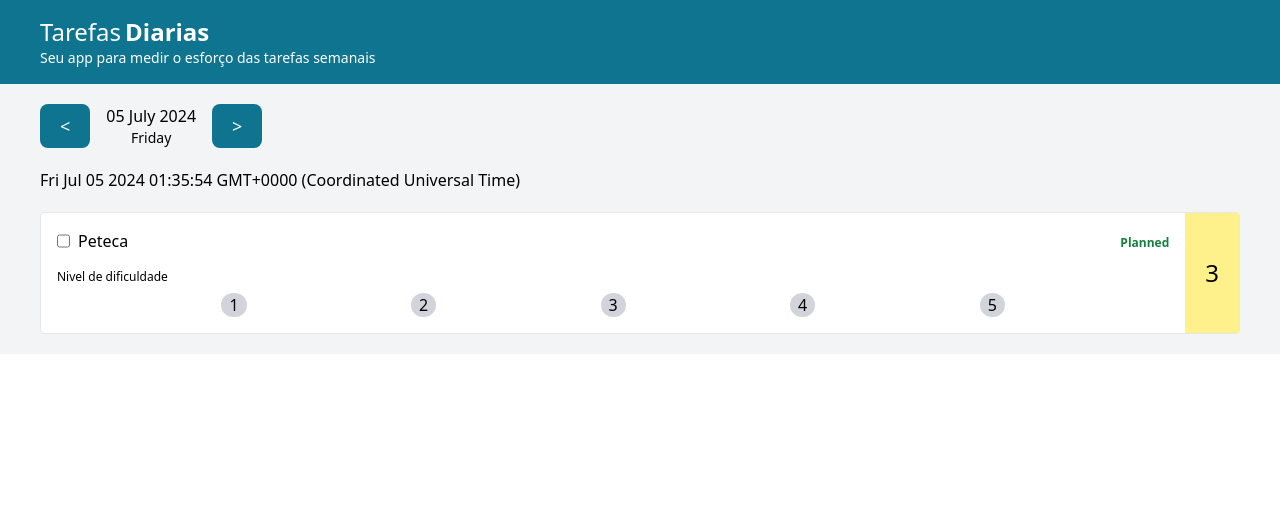
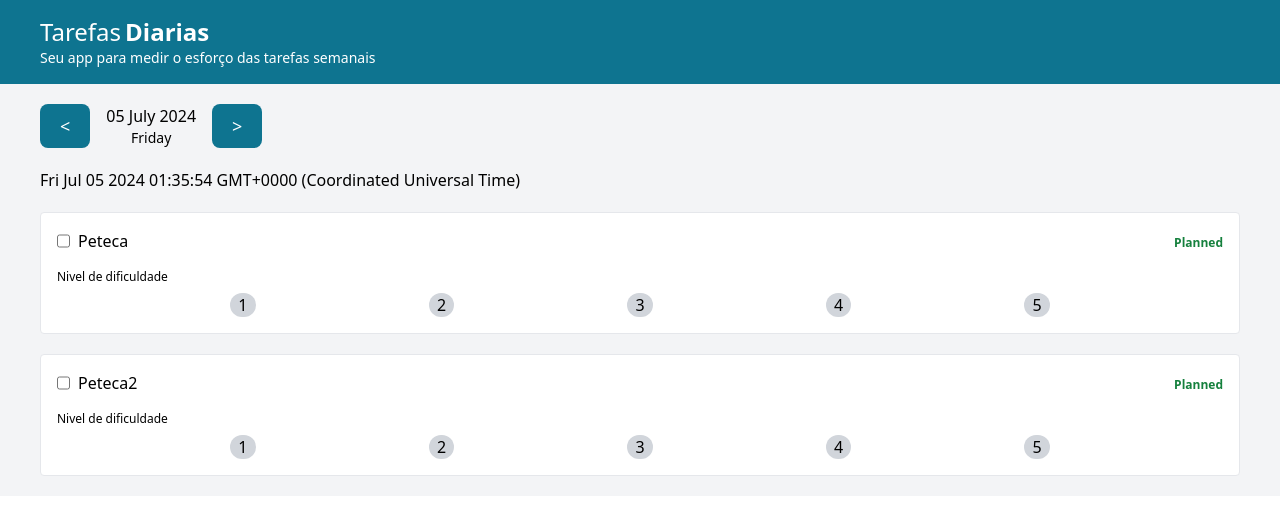
Before and after one commit to joseluz/daily-task, an Angular app: page / in a window 1280 px wide. Shown: the top 514 px of the page. Built offline with nearby package versions, Linux system fonts and the light colour scheme.

Commit message:
Improved task-item and included task2 at screen for test

```diff
--- a/src/app/ui/components/task-item/task-item.component.html
+++ b/src/app/ui/components/task-item/task-item.component.html
@@ -43,9 +43,10 @@
       </div>
     </div>
   </div>
-  @if (taskDifficulty) {
+  @if (task.difficultyLevel) {
+    <!-- add animation to show it -->
     <div class="flex min-h-full text-2xl items-center py-3 px-5 bg-yellow-200">
-      {{ taskDifficulty }}
+      {{ task.difficultyLevel }}
     </div>
   }
 </div>
--- a/src/app/ui/components/task-item/task-item.component.ts
+++ b/src/app/ui/components/task-item/task-item.component.ts
@@ -14,7 +14,6 @@ import {ButtonDifficultyLevelComponent} from "../button-difficulty-level/button-
 })
 export class TaskItemComponent implements OnInit {
   @Input() task: Task;
-  taskDifficulty: DifficultyLevel | null = 3;
   isLevelOne: boolean = false;
   isLevelTwo: boolean = false;
   isLevelThree: boolean = false;
@@ -30,11 +29,11 @@ export class TaskItemComponent implements OnInit {
   }
 
   registerDifficultyLevel(level: 1 | 2 | 3 | 4 | 5): void {
-    this.taskDifficulty = level;
-    this.isLevelOne = this.taskDifficulty == 1;
-    this.isLevelTwo = this.taskDifficulty == 2;
-    this.isLevelThree = this.taskDifficulty == 3;
-    this.isLevelFour = this.taskDifficulty == 4;
-    this.isLevelFive = this.taskDifficulty == 5;
+    this.task.difficultyLevel = level;
+    this.isLevelOne = this.task.difficultyLevel == 1;
+    this.isLevelTwo = this.task.difficultyLevel == 2;
+    this.isLevelThree = this.task.difficultyLevel == 3;
+    this.isLevelFour = this.task.difficultyLevel == 4;
+    this.isLevelFive = this.task.difficultyLevel == 5;
   }
 }
--- a/src/app/ui/pages/dairy-activity/dairy-activity.page.html
+++ b/src/app/ui/pages/dairy-activity/dairy-activity.page.html
@@ -2,4 +2,5 @@
   <dt-day-selector [(currentDate)]="currentDate"></dt-day-selector>
   {{ currentDate }}
   <dt-task-item [task]="task"></dt-task-item>
+  <dt-task-item [task]="task2"></dt-task-item>
 </div>
--- a/src/app/ui/pages/dairy-activity/dairy-activity.page.ts
+++ b/src/app/ui/pages/dairy-activity/dairy-activity.page.ts
@@ -15,4 +15,5 @@ import {Task} from "../../../model/task";
 export class DairyActivityPage {
   currentDate = new Date();
   task = new Task({description: 'Peteca', isPlanned: true});
+  task2 = new Task({description: 'Peteca2', isPlanned: false});
 }
```
